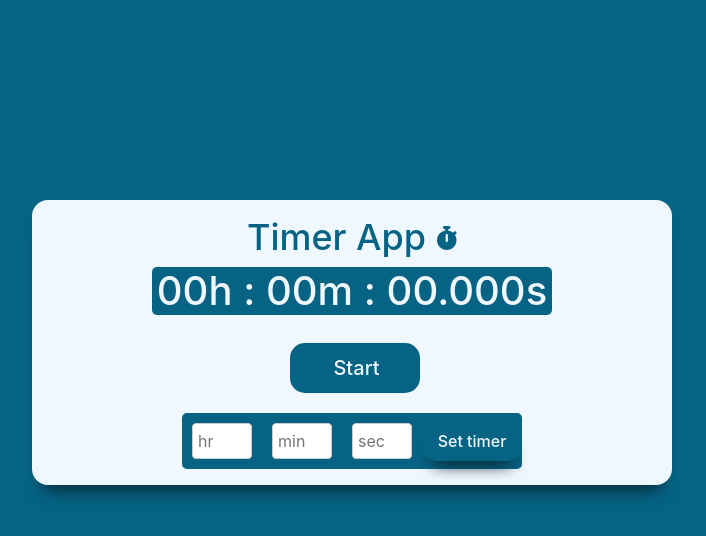
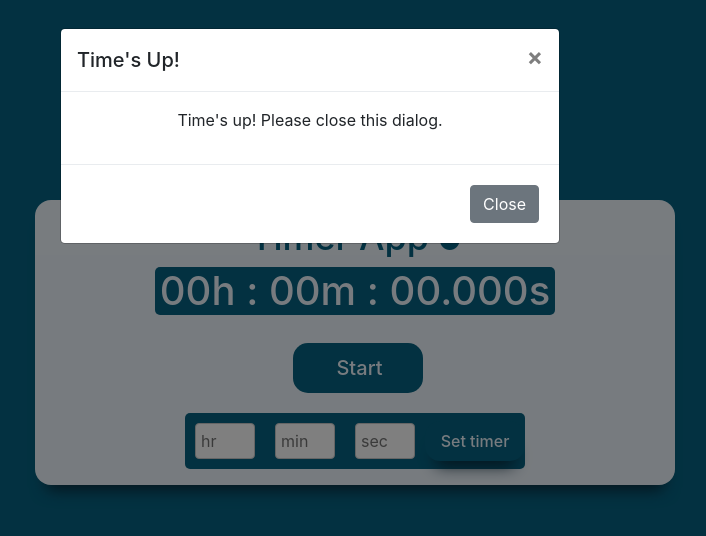
Before and after one commit to FaisalShahi/daily-dash, a React (Create React App) app: page /timer in a window 1280 px wide. Both pictures are taken after a click on the button "Set timer". Shown: the top 536 px of the page, without its empty margins (330-1036 px from the left). Built offline with nearby package versions, Linux system fonts and the light colour scheme.

Commit message:
ms 10 issue fixed

```diff
--- a/public/index.html
+++ b/public/index.html
@@ -11,6 +11,8 @@
 
   <link href="https://cdn.jsdelivr.net/npm/bootstrap@5.3.3/dist/css/bootstrap.min.css" rel="stylesheet"
     integrity="sha384-QWTKZyjpPEjISv5WaRU9OFeRpok6YctnYmDr5pNlyT2bRjXh0JMhjY6hW+ALEwIH" crossorigin="anonymous">
+  <link rel="stylesheet" href="https://cdn.jsdelivr.net/npm/bootstrap@4.0.0/dist/css/bootstrap.min.css"
+    integrity="sha384-Gn5384xqQ1aoWXA+058RXPxPg6fy4IWvTNh0E263XmFcJlSAwiGgFAW/dAiS6JXm" crossorigin="anonymous">
 
   <link rel="stylesheet" href="https://cdnjs.cloudflare.com/ajax/libs/font-awesome/4.7.0/css/font-awesome.min.css">
   <link rel="stylesheet" href="https://cdnjs.cloudflare.com/ajax/libs/font-awesome/5.15.4/css/all.min.css">
--- a/src/components/timer/timer.css
+++ b/src/components/timer/timer.css
@@ -105,3 +105,14 @@
     margin-left: 15px;
     padding-left: 10px;
 }
+
+.modal {
+    display: block;
+    position: fixed;
+    top: 10;
+    left: 0;
+    width: 100%;
+    height: 100%;
+    background-color: rgba(0, 0, 0, 0.5);
+    z-index: 1000;
+}
--- a/src/components/timer/timer.js
+++ b/src/components/timer/timer.js
@@ -10,6 +10,7 @@ const Timer = () => {
     const [isActive, setIsActive] = useState(false);
     const [showReset, setShowReset] = useState(false);
     const [audio, setAudio] = useState(null);
+    const [showModal, setShowModal] = useState(false);
 
     useEffect(() => {
         let interval;
@@ -21,7 +22,7 @@ const Timer = () => {
         } else if (time === 0) {
             clearInterval(interval);
             playSound();
-            alert("Timer has ended!");
+            setShowModal(true);
         }
 
         return () => clearInterval(interval);
@@ -89,16 +90,46 @@ const Timer = () => {
         }
     };
 
+    const closeModal = () => {
+        setShowModal(false);
+        pauseSound();
+    };
+
+    const Modal = () => {
         return (
+            <div className="modal" tabIndex="-1" role="dialog">
+                <div className="modal-dialog" role="document">
+                    <div className="modal-content">
+                        <div className="modal-header">
+                            <h5 className="modal-title">Time's Up!</h5>
+                            <button type="button" className="close" onClick={closeModal} aria-label="Close">
+                                <span aria-hidden="true">&times;</span>
+                            </button>
+                        </div>
+                        <div className="modal-body">
+                            <p>Time's up! Please close this dialog.</p>
+                        </div>
+                        <div className="modal-footer">
+                            <button type="button" className="btn btn-secondary" onClick={closeModal}>Close</button>
+                        </div>
+                    </div>
+                </div>
+            </div>
+        );
+    };
+
+    return (
+        <>
+            {showModal && <Modal />}
             <div className="timer">
                 <div className="container">
                     <div className="timer_container">
-                    <h1 className='title'>Timer App <i class='fas fa-stopwatch'></i></h1>
-                    <h1 className='running_time'>{formatTime(time)}</h1>
+                        <h1 className="title">Timer App <i className="fas fa-stopwatch"></i></h1>
+                        <h1 className="running_time">{formatTime(time)}</h1>
                         <div className="buttons">
-                        {!isActive && <button className='stop' onClick={handleStartTimer}>Start</button>}
-                        {isActive && <button className='stop' onClick={handleStopTimer}>Stop</button>}
-                        {showReset && <button className='reset' onClick={handleResetTimer}>Reset</button>}
+                            {!isActive && <button className="stop" onClick={handleStartTimer}>Start</button>}
+                            {isActive && <button className="stop" onClick={handleStopTimer}>Stop</button>}
+                            {showReset && <button className="reset" onClick={handleResetTimer}>Reset</button>}
                         </div>
                         <div className="input_container">
                             <input
@@ -124,10 +155,10 @@ const Timer = () => {
                             />
                             <button onClick={handleSetTime}>Set timer</button>
                         </div>
-
                     </div>
                 </div>
             </div>
+        </>
     );
 };
 
```
Also changed, not shown: 1 other file (tests, documents, lock files or other folders). Lines whose indentation alone changed are shown as unchanged.
